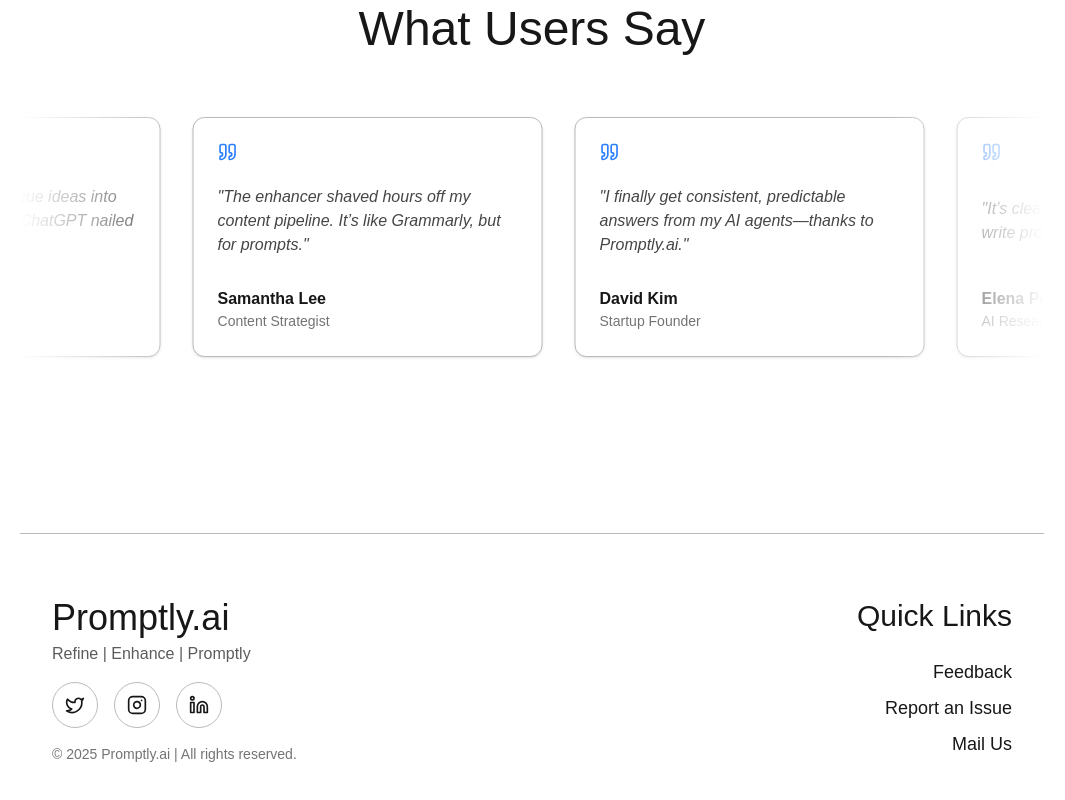
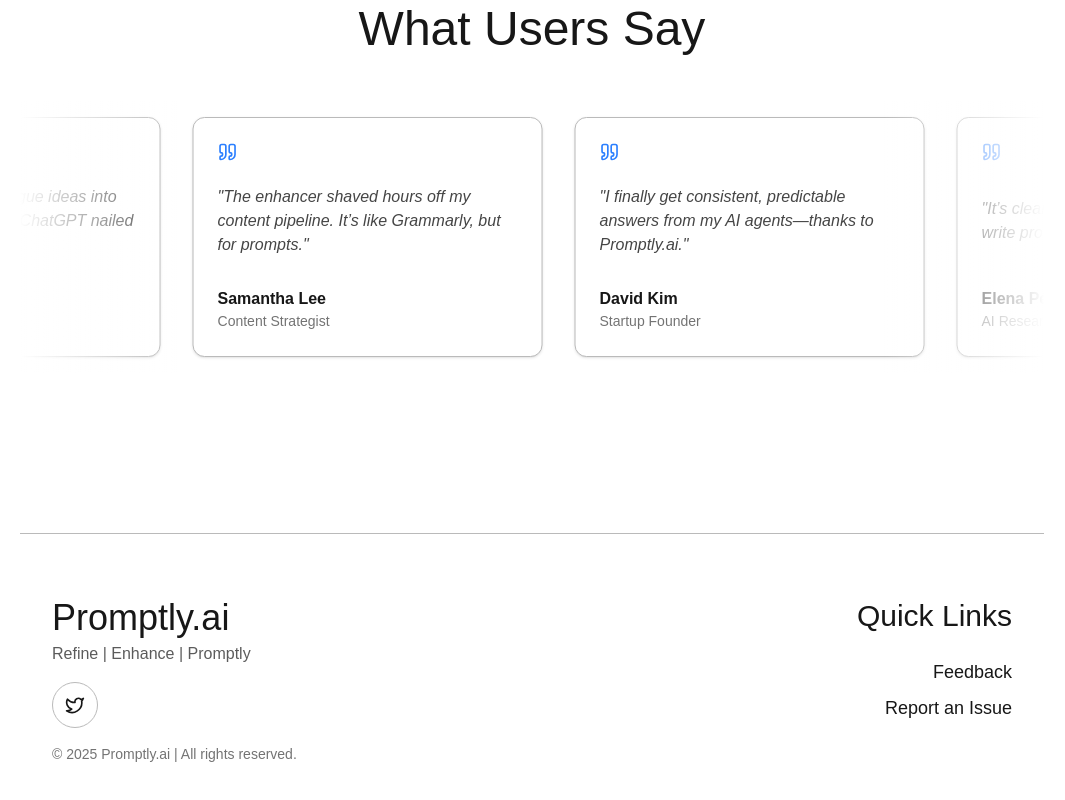
Before and after one commit to prasoonk1204/Promptly, a Next.js app: page / in a window 1280 px wide. Shown: the part 2279-3079 px from the top of the page, without its empty margins (108-1173 px from the left). Built offline with nearby package versions, Linux system fonts and the light colour scheme.

Commit message:
refactor: Simplify Footer component by removing unused social links and updating quick links

```diff
--- a/src/components/Footer.jsx
+++ b/src/components/Footer.jsx
@@ -1,7 +1,7 @@
 "use client";
 
 import Link from "next/link";
-import { Twitter, Instagram, Linkedin } from "lucide-react";
+import { Twitter} from "lucide-react";
 import { motion } from "framer-motion";
 
 const socialLinks = [
@@ -10,22 +10,17 @@ const socialLinks = [
     url: "https://www.twitter.com/kenma_dev",
     icon: Twitter,
   },
-  {
-    name: "Instagram",
-    url: "/instagram",
-    icon: Instagram,
-  },
-  {
-    name: "LinkedIn",
-    url: "/linkedin",
-    icon: Linkedin,
-  },
 ];
 
 const quickLinks = [
-  { name: "Feedback", url: "/feedback" },
-  { name: "Report an Issue", url: "/report" },
-  { name: "Mail Us", url: "/mailus" },
+  {
+    name: "Feedback",
+    url: "mailto:abcdxyz1213140@gmail.com?subject=Feedback%20for%20Promptly.ai&body=Hi%20Promptly%20Team%2C%0A%0AI%20would%20like%20to%20share%20my%20feedback%3A%0A",
+  },
+  {
+    name: "Report an Issue",
+    url: "mailto:abcdxyz1213140@gmail.com?subject=Bug%20Report%20for%20Promptly.ai&body=Hi%20Promptly%20Team%2C%0A%0AI%20encountered%20the%20following%20issue%3A%0A",
+  },
 ];
 
 const fadeUp = {
```
